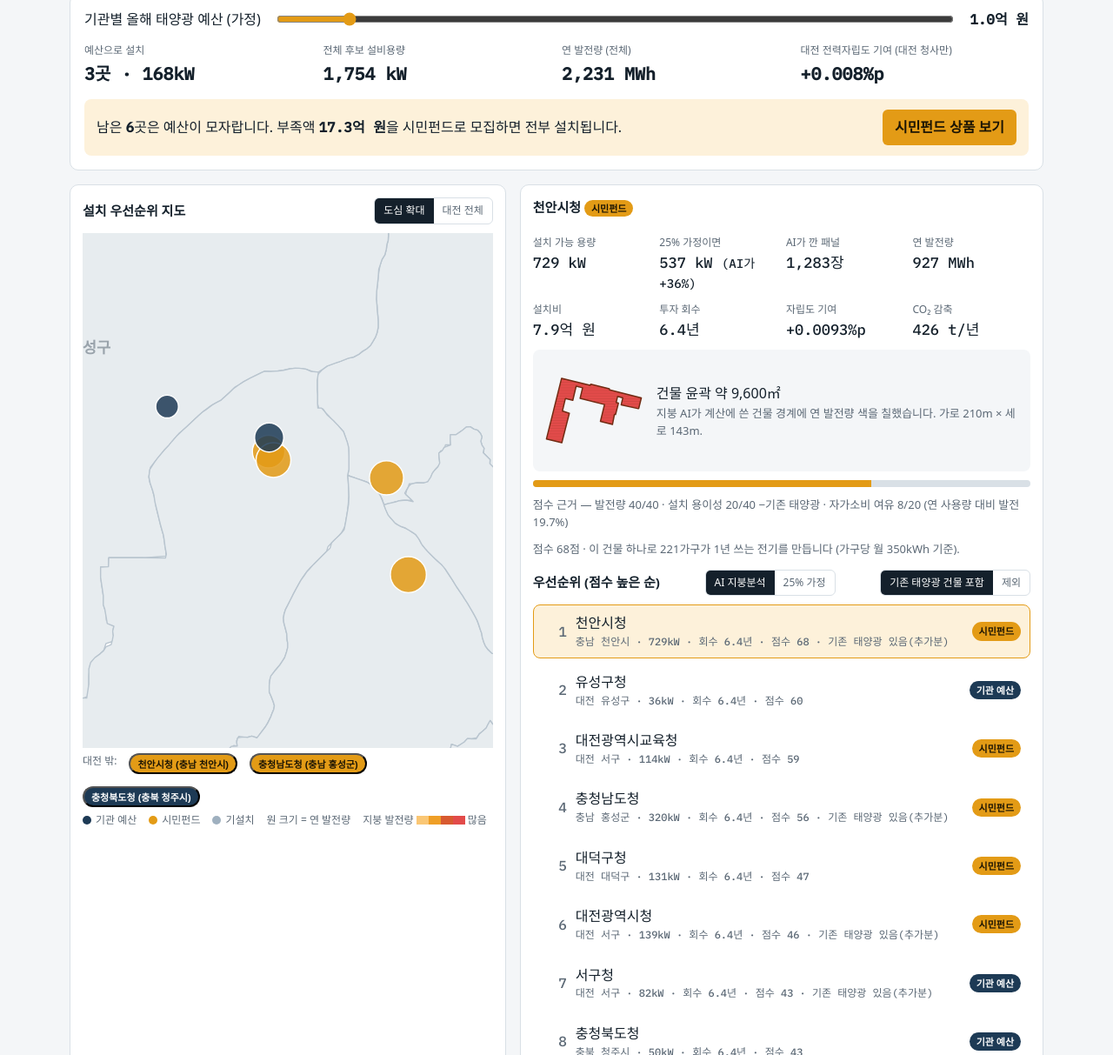
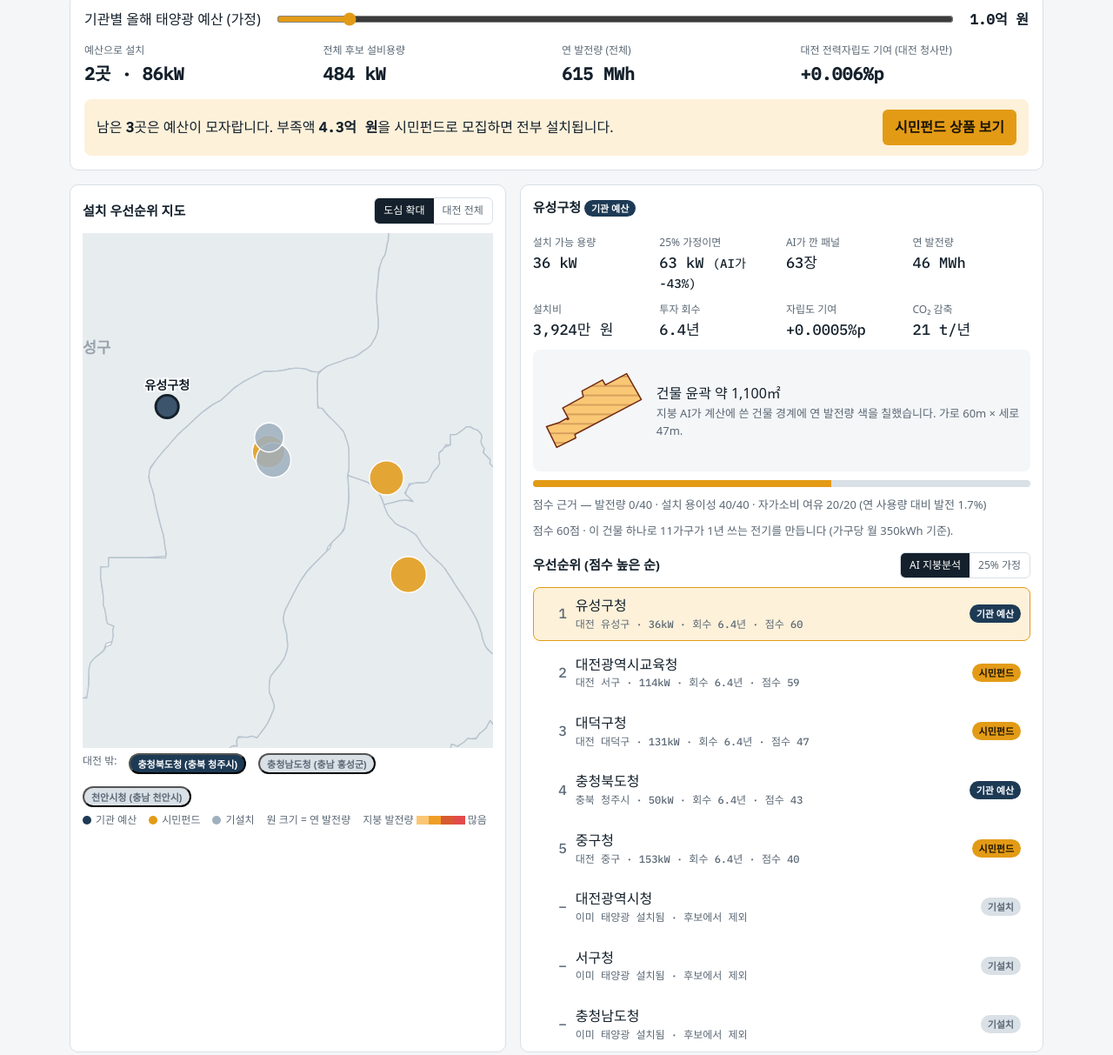
Before and after one commit to jiu0u/KT_f5, a plain HTML site: page docs/solar_demo.html in a window 1280 px wide. Shown: the part 258-1471 px from the top of the page at 87% size. Drawn offline with Linux system fonts and the light colour scheme; a web font is replaced by a local one.

Commit message:
기존 태양광 건물 4곳을 후보에서 제외 (팀 결정)
- 대전시청·서구청·충남도청·천안시청을 두 데모에서 '기설치'로 빼고 포함/제외 버튼 삭제
- 남은 후보 5곳(유성구청·교육청·대덕구청·충북도청·중구청): 연 약 0.6GWh, 시민펀드 4.3억
- CLAUDE.md에 결정 기록

Co-Authored-By: Claude Opus 5.5 <noreply@anthropic.com>

```diff
--- a/docs/solar_demo.html
+++ b/docs/solar_demo.html
@@ -153,10 +153,6 @@ svg{width:100%;height:auto;display:block}
               <button type="button" id="mAI" aria-pressed="true">AI 지붕분석</button>
               <button type="button" id="m25" aria-pressed="false">25% 가정</button>
             </div>
-            <div class="seg" role="group" aria-label="기존 태양광 건물">
-              <button type="button" id="pIn" aria-pressed="true">기존 태양광 건물 포함</button>
-              <button type="button" id="pEx" aria-pressed="false">제외</button>
-            </div>
           </div>
           <div class="list" id="list"></div>
         </div>
@@ -217,7 +213,7 @@ const GU=[
 ]; // 대전 5개 구 경계: 통계청 2013 행정경계(southkorea-maps), SVG 좌표로 투영·단순화
 // 청사 MVP 9곳 (2026-11-10 팀 결정: 월별·시간대별 전력 데이터가 있는 청사로 범위를 좁힘). 이름·좌표는 실제 청사.
 // roof = 지붕 AI가 쓴 건물 경계 면적(25% 가정 비교용), demand·grid는 가정값. c = 시·도(자립도는 대전만 셈)
-// pv: 기존 태양광 있음(팀원 카카오맵 확인 2곳 + 항공사진 판독 2곳) → 아래 '기존 태양광 건물' 버튼으로 포함/제외
+// pv: 기존 태양광 있음(팀원 카카오맵 확인 2곳 + 항공사진 판독 2곳) → 후보에서 뺌(2026-11-10 팀 결정)
 const B=[
  {n:"대전광역시청",g:"서구",c:"대전",lat:36.35055,lon:127.38496,roof:5668,shade:.9,demand:.85,grid:.6,use:13151781, pv:true},
  {n:"서구청",g:"서구",c:"대전",lat:36.35548,lon:127.38379,roof:3935,shade:.9,demand:.85,grid:.6,use:2690097, pv:true},
@@ -236,7 +232,7 @@ const ROUND_LIMIT=150000; // 온라인소액투자중개 채권 발행한도 연
 // 지붕 AI 결과: docs/청사_지붕AI_최종표.csv의 '보정 용량'(경계 수정·정원·옥상녹화·기존 패널 제외 반영) (항공사진 AI + 이격·구조물·그림자 규칙, 15° 경사 배치)
 const AI={"대전광역시청":{"kw":139,"panels":245,"note":"저층 지붕에 기존 태양광 있음"},"서구청":{"kw":82,"panels":144},"중구청":{"kw":153,"panels":269,"review":true,"note":"의회와 경계 구분은 현장 확인 필요"},"유성구청":{"kw":36,"panels":63},"대덕구청":{"kw":131,"panels":231,"review":true},"대전광역시교육청":{"kw":114,"panels":201,"note":"건물 옆 정원이 일부 남아 용량이 약간 클 수 있음"},"충청북도청":{"kw":50,"panels":88,"note":"도청 여러 동 중 7층 동 하나만 분석"},"충청남도청":{"kw":320,"panels":563,"note":"옥상녹화·기존 패널을 뺀 값"},"천안시청":{"kw":729,"panels":1283}};
 const YLD_AI=1333; // PVGIS 대전 15° 경사 (AI 배치가 15° 거치대 기준. C.yld 1,189는 수평 설치 값이라 25% 가정과 짝)
-let useAI=true, exPV=false; // exPV: 기존 태양광 있는 건물을 후보에서 뺌 (팀 결정 대기, 기본은 '추가 설치분'으로 포함)
+let useAI=true;
 const fmt=(x,d=0)=>x.toLocaleString("ko-KR",{maximumFractionDigits:d,minimumFractionDigits:d});
 const won=m=>m>=10000?fmt(m/10000,1)+"억 원":fmt(m)+"만 원"; // 만원 단위 입력
 
@@ -244,7 +240,7 @@ const mx=k=>Math.max(...B.map(b=>b[k])), mn=k=>Math.min(...B.map(b=>b[k]));
 let ranked;
 function calc(){
 B.forEach(b=>{
-  b.kw25=b.roof*C.ratio*C.kwm2; b.ai=AI[b.n]; b.done=exPV&&b.pv;
+  b.kw25=b.roof*C.ratio*C.kwm2; b.ai=AI[b.n]; b.done=!!b.pv; // 기존 태양광 있는 건물은 후보에서 뺌 (2026-11-10 팀 결정)
   b.kw=useAI&&b.ai?b.ai.kw:b.kw25;
   // deg: 연 0.5% 열화(NREL 중앙값)의 20년 평균. AI는 그림자를 이미 빼서 음영계수를 안 곱함
   b.mwh=useAI&&b.ai?b.kw*YLD_AI*C.deg/1000:b.kw*C.yld*C.deg*b.shade/1000;
@@ -429,10 +425,6 @@ const mb={mAI:true,m25:false};
 for(const [id,v] of Object.entries(mb)) document.getElementById(id).onclick=()=>{
   useAI=v; for(const k in mb) document.getElementById(k).setAttribute("aria-pressed",mb[k]===v); calc(); render();
 };
-const pb={pIn:false,pEx:true};
-for(const [id,v] of Object.entries(pb)) document.getElementById(id).onclick=()=>{
-  exPV=v; for(const k in pb) document.getElementById(k).setAttribute("aria-pressed",pb[k]===v); calc(); if(sel.done) sel=ranked[0]; render();
-};
 const zb={zCity:true,zAll:false};
 for(const [id,v] of Object.entries(zb)) document.getElementById(id).onclick=()=>{
   zoomIn=v; for(const k in zb) document.getElementById(k).setAttribute("aria-pressed",zb[k]===v); render();
```
Also changed, not shown: docs/solar_map.html (+4 -4 lines), 1 other file.
